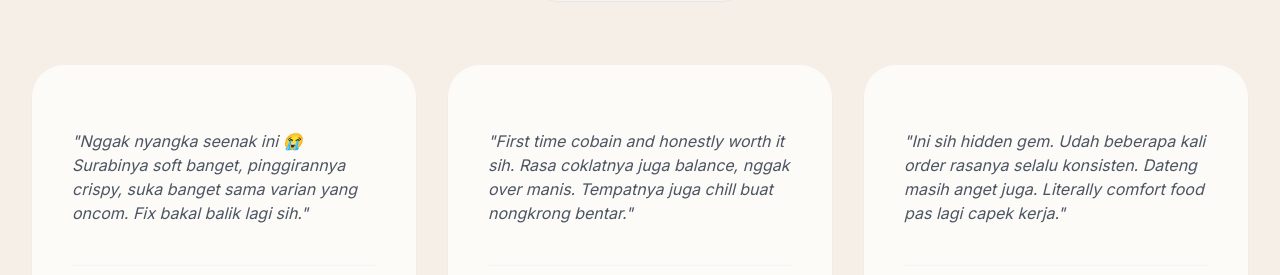
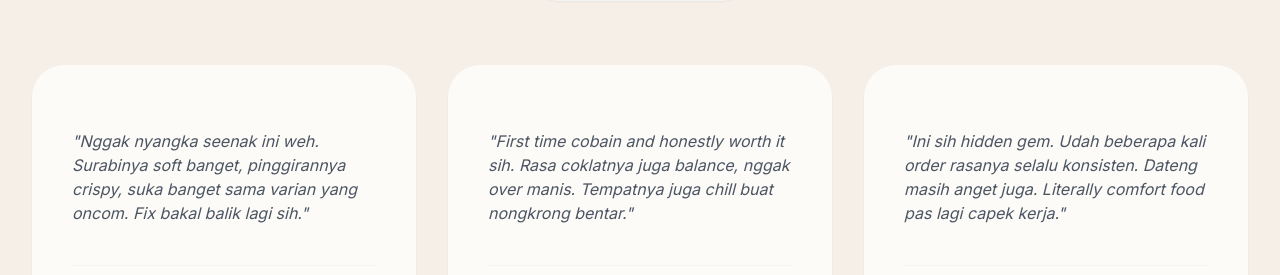
Before and after one commit to radityawiryateja/surabi, a Vue app: page / in a window 1280 px wide. Shown: the part 2949-3224 px from the top of the page. Built offline with nearby package versions, Linux system fonts and the light colour scheme; no server answers; the database is empty; some icons are missing.

Commit message:
Update testimonial quote for clarity

```diff
--- a/src/components/sections/Testimonial.vue
+++ b/src/components/sections/Testimonial.vue
@@ -80,7 +80,7 @@
 <script setup>
 const reviews = [
   {
-    quote: 'Nggak nyangka seenak ini 😭 Surabinya soft banget, pinggirannya crispy, suka banget sama varian yang oncom. Fix bakal balik lagi sih.',
+    quote: 'Nggak nyangka seenak ini weh. Surabinya soft banget, pinggirannya crispy, suka banget sama varian yang oncom. Fix bakal balik lagi sih.',
     name: 'Kirana Larasati',
     role: 'Food Enthusiast',
     avatar: 'https://nzmzljgowwpbnyjqdnvy.supabase.co/storage/v1/object/public/Surabi/IMG_20260628_085134.jpg',
```
